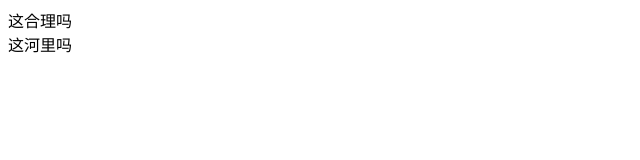
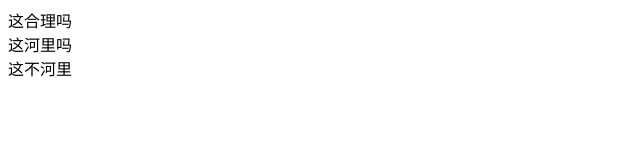
Before and after one commit to 704656265/git-demo, a plain HTML site: page index.html in a window 1280 px wide. Shown: the full height of the page, 0-640 px from the left. Drawn offline with Linux system fonts and the light colour scheme.

Commit message:
A第二次提交

```diff
--- a/index.html
+++ b/index.html
@@ -10,6 +10,7 @@
 <body>
     <div>这合理吗</div>
     <div>这河里吗</div>
+    <div>这不河里</div>
 </body>
 
 </html>
```
